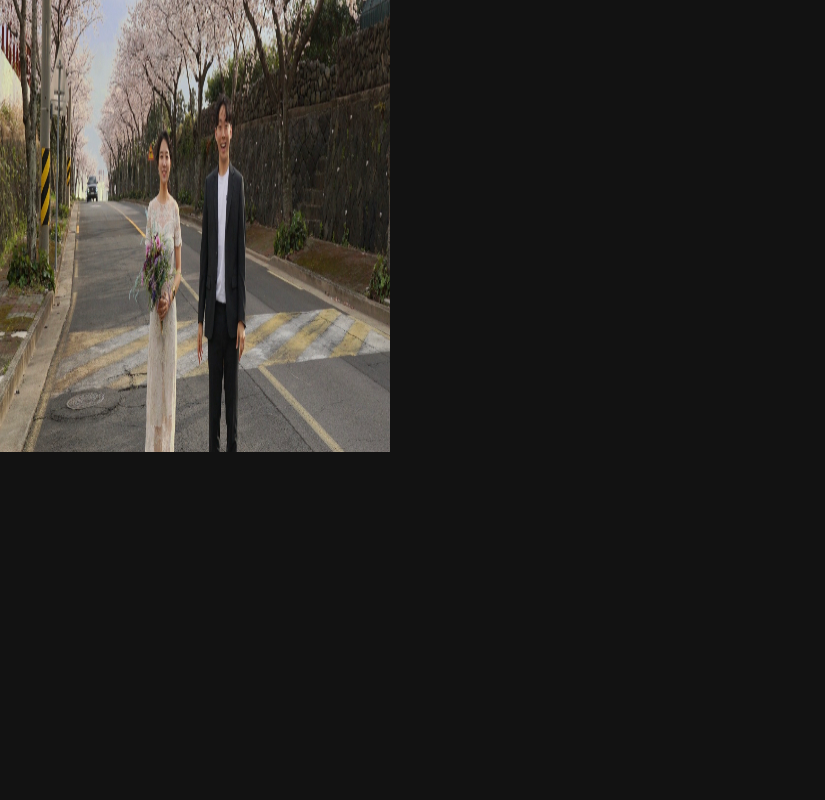
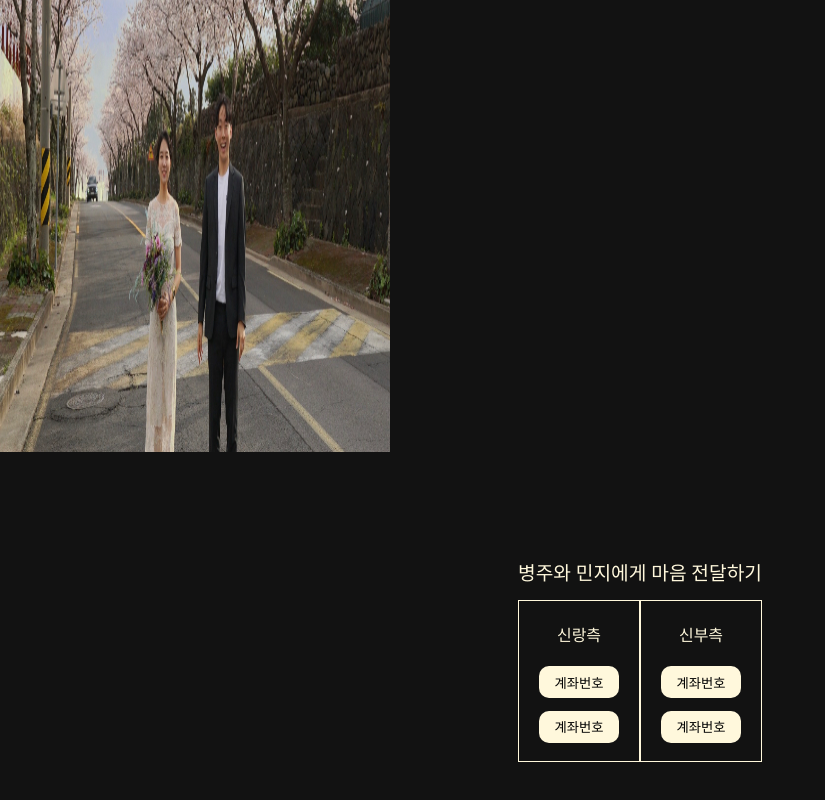
Before and after one commit to juhyeongee/wedding, a React (Create React App) app in the folder wedding/: page / in a window 1280 px wide. Shown: the part 1894-2694 px from the top of the page, without its empty margins (0-825 px from the left). Before the commit the page ends 2349 px from the top, so only its background shows below. Built offline with nearby package versions, Linux system fonts and the light colour scheme.

Commit message:
Account Setting / with Styled Components (not finished)

```diff
--- a/wedding/package.json
+++ b/wedding/package.json
@@ -9,6 +9,7 @@
     "react": "^17.0.2",
     "react-dom": "^17.0.2",
     "react-scripts": "5.0.0",
+    "styled-components": "^5.3.3",
     "web-vitals": "^2.1.3"
   },
   "scripts": {
--- a/wedding/src/App.js
+++ b/wedding/src/App.js
@@ -3,13 +3,16 @@ import firstPic from "./images/IMG_2721.jpg";
 import widePic from "./images/IMG_2720.jpg";
 import secondPic from "./images/IMG_2722.jpg";
 import style from "./styles.css";
+import Picture from "./Picture_Object";
+import styled from "styled-components";
+//import popupStyle from "./popUp.css";
 
 function App() {
   const [scrollY, setScrollY] = useState(0);
+  const [btnPopUp, setBtnPopUp] = useState(false);
   const myScroll = () => {
     setScrollY(window.pageYOffset);
   };
-  //useEffect(() => console.log(scrollY), [scrollY]);
   useEffect(() => {
     const whereIsMouse = () => {
       window.addEventListener("scroll", myScroll);
@@ -17,40 +20,119 @@ function App() {
     whereIsMouse();
     console.log(scrollY);
     return window.removeEventListener("scroll", myScroll);
-    //오우..  리턴이었네..
   });
-  /* const Picture1 = () => (
-    <div>
-      <img src={firstPic} width="390px" height="780px" />
-    </div>
-  );
-  //const Picture2 = () => <img src={secondPic} width="390px" height="780px" />;
-  const Picture3 = () => <img src={widePic} width="280px" height="200px" />;
-  //const Picture2 = new Picture(secondPic);
-*/
 
-  let positionValue = (1000 / 2 - scrollY) / 1000;
+  let POSITION_VALUE = (1000 / 2 - scrollY) / 1000;
 
-  function Picture(props) {
+  const PopUpWindow = styled.div`
+    display: flex;
+    justify-content: center;
+    align-items: center;
+    flex-direction: column;
+    position: fixed;
+    top: 45vh;
+    left: 5vh;
+    width: 80%;
+    height: 15%;
+    background-color: cornsilk;
+    border-radius: 5px;
+  `;
+
+  const AccountSection_div = styled.div`
+    display: flex;
+    justify-content: center;
+    align-items: center;
+    flex-direction: column;
+    height: 50vh;
+    width: 100%;
+  `;
+  const AccountSection_div_inner = styled.div`
+    display: flex;
+    justify-content: center;
+    align-items: center;
+    flex-direction: row;
+  `;
+
+  const Btn_Close = styled.button``;
+  const Btn_Account = styled.button`
+    height: 4vh;
+    width: 10vh;
+    background-color: cornsilk;
+    border: none;
+    border-radius: 10px;
+    margin: 0.4rem;
+  `;
+  const Account_title = styled.text`
+    color: cornsilk;
+    font-size: 1.2rem;
+    margin: 1rem;
+  `;
+
+  const Account_subTitle = styled.text`
+    color: cornsilk;
+    font-size: 1rem;
+    margin: 1rem;
+  `;
+
+  const Section = styled.section`
+    display: flex;
+    flex-direction: column;
+    align-items: center;
+    justify-content: center;
+    border: 1px solid cornsilk;
+    width: 15vh;
+    height: 20vh;
+  `;
+
+  const AccountSection = () => {
     return (
-      <div style={style}>
-        <img
-          style={{ opacity: props.positionValue }}
-          src={props.picnum}
-          width="390px"
-          height="780px"
-        />
-      </div>
+      <AccountSection_div>
+        <Account_title> 병주와 민지에게 마음 전달하기 </Account_title>
+        <AccountSection_div_inner>
+          <Section>
+            <Account_subTitle> 신랑측 </Account_subTitle>
+            <Btn_Account onClick={() => setBtnPopUp(true)}>
+              계좌번호{" "}
+            </Btn_Account>
+            <Btn_Account onClick={() => setBtnPopUp(true)}>
+              계좌번호{" "}
+            </Btn_Account>
+            <PopUP trigger={btnPopUp} />
+          </Section>
+          <Section>
+            <Account_subTitle> 신부측 </Account_subTitle>
+            <Btn_Account onClick={() => setBtnPopUp(true)}>
+              계좌번호{" "}
+            </Btn_Account>
+            <Btn_Account onClick={() => setBtnPopUp(true)}>
+              계좌번호{" "}
+            </Btn_Account>
+            <PopUP trigger={btnPopUp} />
+          </Section>
+        </AccountSection_div_inner>
+      </AccountSection_div>
     );
-  }
+  };
+
+  const PopUP = (props) => {
+    return props.trigger ? (
+      <PopUpWindow>
+        병주네 계좌번호
+        <button onClick={() => setBtnPopUp(false)}> close </button>
+      </PopUpWindow>
+    ) : (
+      ""
+    );
+  };
 
   return (
     <>
       <div style={style}> </div>
       <div style={{ position: "fixed", top: "200px" }}>{scrollY}</div>
-      <Picture picnum={firstPic} positionValue={positionValue} />
-      <Picture picnum={secondPic} positionValue={-positionValue} />
+      <Picture picnum={firstPic} positionValue={POSITION_VALUE} />
+      <Picture picnum={secondPic} positionValue={-POSITION_VALUE} />
       <Picture picnum={widePic} />
+      <AccountSection />
     </>
   );
 }
--- /dev/null
+++ b/wedding/src/Picture_Object.js
@@ -0,0 +1,24 @@
+import style from "./styles.css";
+
+function Picture(props) {
+  return (
+    <div style={style}>
+      <img
+        style={{ opacity: props.positionValue }}
+        src={props.picnum}
+        width="390px"
+        height="780px"
+      />
+    </div>
+  );
+} /* const Picture1 = () => (
+    <div>
+      <img src={firstPic} width="390px" height="780px" />
+    </div>
+  );
+  //const Picture2 = () => <img src={secondPic} width="390px" height="780px" />;
+  const Picture3 = () => <img src={widePic} width="280px" height="200px" />;
+  //const Picture2 = new Picture(secondPic);
+*/
+
+export default Picture;
--- /dev/null
+++ b/wedding/src/popUp.css
@@ -0,0 +1,17 @@
+.popup {
+  position: fixed;
+  top: 0;
+  left: 0;
+  width: 30%;
+  height: 10vh;
+  background-color: cornsilk;
+}
+
+.popup_inner {
+  flex-direction: column;
+  align-items: center;
+  justify-content: center;
+  position: relative;
+  padding: 10px;
+  width: 100%;
+}
```
Also changed, not shown: 1 other file (tests, documents, lock files or other folders).
